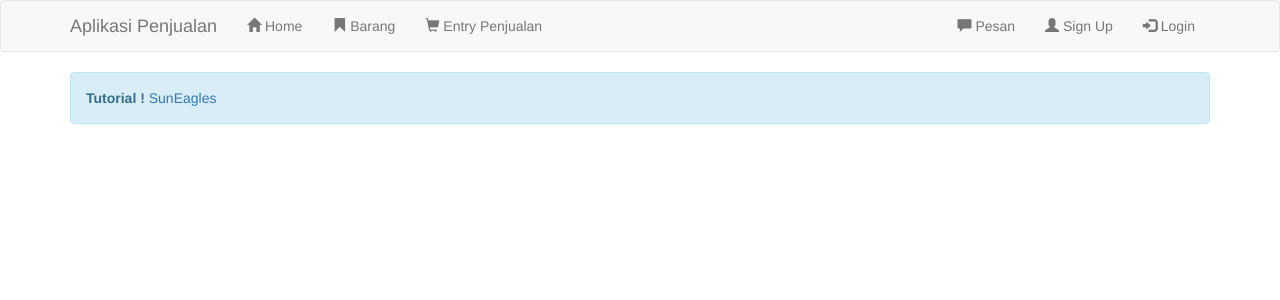
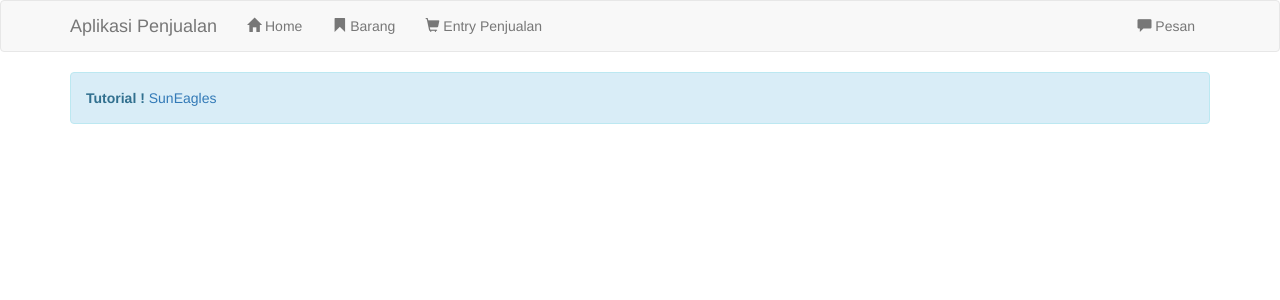
Before and after one commit to eR1an9/penjualan, a PHP site: page /index.php in a window 1280 px wide. Shown: the top 300 px of the page. Run offline with PHP 8.4, Linux system fonts and the light colour scheme; data comes from the database, SQL or seed files in the repository.

Commit message:
perubahan pada header

```diff
--- a/header.php
+++ b/header.php
@@ -5,8 +5,10 @@
 <meta charset="utf-8">
  <meta name="viewport" content="width=device-width, initial-scale=1">
 	<link rel="stylesheet" href="css/bootstrap.css">
- <script src="js/jquery.min.js"></script>
+	<link rel="stylesheet" type="text/css" href="css/jquery-ui.css">
+ 	<script src="js/jquery.min.js"></script>
 	<script src="js/bootstrap.min.js"></script>
+	<script type="text/javascript" src="js/jquery-ui.js"></script>
 	<script type="text/javascript">
 
 function fetch_select(val)
@@ -48,8 +50,8 @@ function fetch_select(val)
 
 			<ul class="nav navbar-nav navbar-right">
 				<li><a id="pesan_sedia" href="#" data-toggle="modal" data-target="#modalpesan"><span class='glyphicon glyphicon-comment'></span>  Pesan</a></li>
-				<li><a href="#"><span class="glyphicon glyphicon-user"></span> Sign Up</a></li>
-				<li><a href="#"><span class="glyphicon glyphicon-log-in"></span> Login</a></li>
+<!-- 				<li><a href="#"><span class="glyphicon glyphicon-user"></span> Sign Up</a></li>
+				<li><a href="#"><span class="glyphicon glyphicon-log-in"></span> Login</a></li> -->
 			</ul>
 
 		</div>
```
